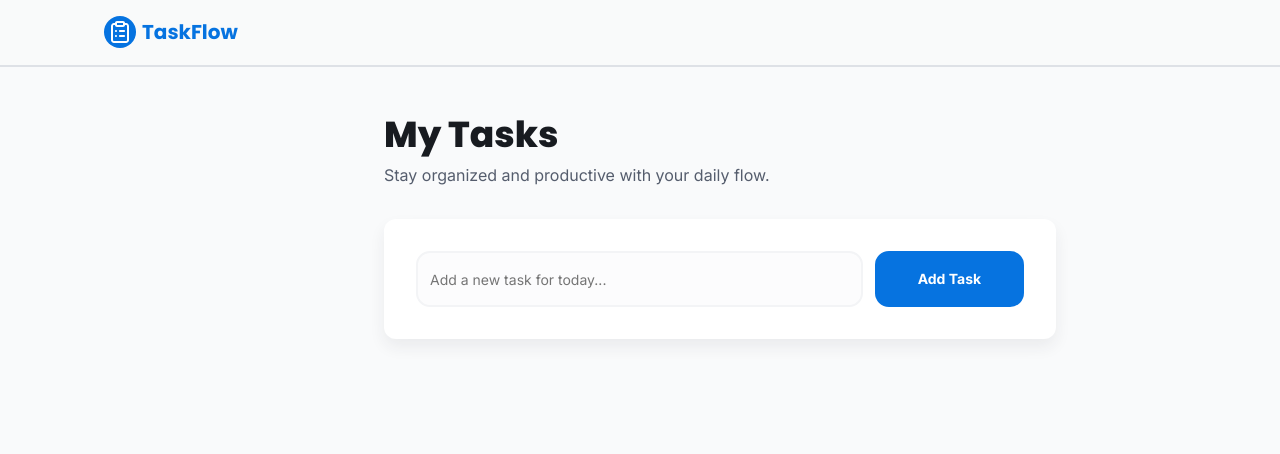
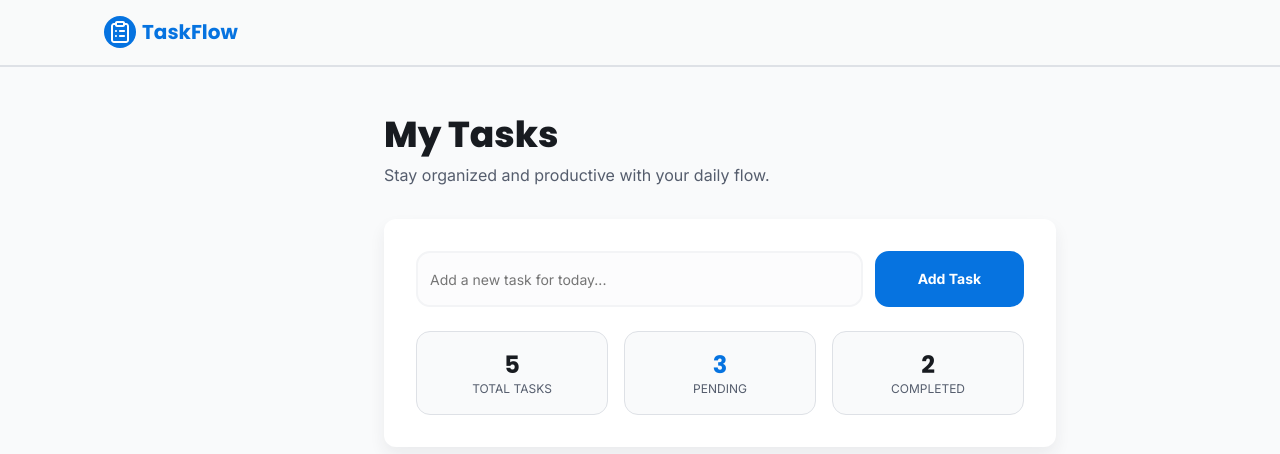
Before and after one commit to MagzhanYerbosyn/React, a React (Vite) app in the folder to-do/: page / in a window 1280 px wide. Shown: the top 454 px of the page. Built offline with nearby package versions, Linux system fonts and the light colour scheme.

Commit message:
feat: добавить карточки для саммари по таскам

```diff
--- a/to-do/src/components/todoForm/toDoBody/AddTask/AddTask.css
+++ b/to-do/src/components/todoForm/toDoBody/AddTask/AddTask.css
@@ -1,5 +1,8 @@
 .add-task-wrapper {
   width: 100%;
+
+  margin-bottom: 24px;
+
   display: flex;
   gap: 12px;
 
--- /dev/null
+++ b/to-do/src/components/todoForm/toDoBody/TaskSummary/SummaryCard/SummaryCard.css
@@ -0,0 +1,36 @@
+.card-summary {
+  width: 192px;
+
+  padding: 17px 0;
+
+  display: flex;
+  align-items: center;
+  flex-direction: column;
+
+  background: #f9fafbff;
+  border-radius: 14px;
+  border-width: 1px;
+  border-color: #dee1e6ff;
+  border-style: solid;
+
+  & .card-summary__stat {
+    font-family: 'Poppins';
+    font-size: 24px;
+    line-height: 32px;
+    font-weight: 700;
+    color: #181b20ff;
+  }
+
+  & .card-summary__description {
+    font-family: 'Inter';
+    font-size: 12px;
+    line-height: 16px;
+    font-weight: 400;
+    text-transform: uppercase;
+    color: #555d6dff;
+  }
+
+  & .pending {
+    color: #0673e0ff;
+  }
+}
--- /dev/null
+++ b/to-do/src/components/todoForm/toDoBody/TaskSummary/SummaryCard/SummaryCard.tsx
@@ -0,0 +1,18 @@
+import './SummaryCard.css';
+
+type TSummaryCard = {
+  stat: number;
+  statName: string;
+  pending?: boolean;
+};
+
+const SummaryCard = ({ stat, statName, pending = false }: TSummaryCard) => {
+  return (
+    <div className="card-summary">
+      <span className={`card-summary__stat ${pending && 'pending'}`}>{stat}</span>
+      <span className="card-summary__description">{statName}</span>
+    </div>
+  );
+};
+
+export default SummaryCard;
--- /dev/null
+++ b/to-do/src/components/todoForm/toDoBody/TaskSummary/TaskSummary.css
@@ -0,0 +1,5 @@
+.task-summary {
+  display: flex;
+  justify-content: space-between;
+  align-items: center;
+}
--- /dev/null
+++ b/to-do/src/components/todoForm/toDoBody/TaskSummary/TaskSummary.tsx
@@ -0,0 +1,14 @@
+import SummaryCard from './SummaryCard/SummaryCard';
+import './TaskSummary.css';
+
+const TaskSummary = () => {
+  return (
+    <div className="task-summary">
+      <SummaryCard stat={5} statName="total tasks" />
+      <SummaryCard stat={3} statName="pending" pending />
+      <SummaryCard stat={2} statName="completed" />
+    </div>
+  );
+};
+
+export default TaskSummary;
--- a/to-do/src/components/todoForm/toDoBody/toDoBody.tsx
+++ b/to-do/src/components/todoForm/toDoBody/toDoBody.tsx
@@ -1,10 +1,12 @@
 import AddTask from './AddTask/AddTask';
+import TaskSummary from './TaskSummary/TaskSummary';
 import './toDoBody.css';
 
 const ToDoBody = () => {
   return (
     <form className="to-do-body">
       <AddTask />
+      <TaskSummary />
     </form>
   );
 };
```
